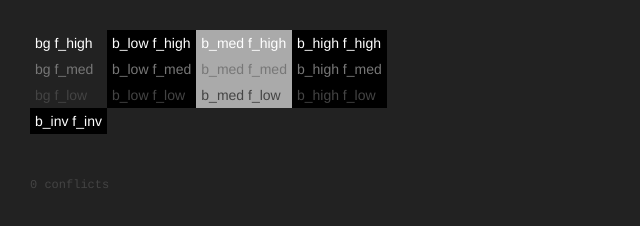
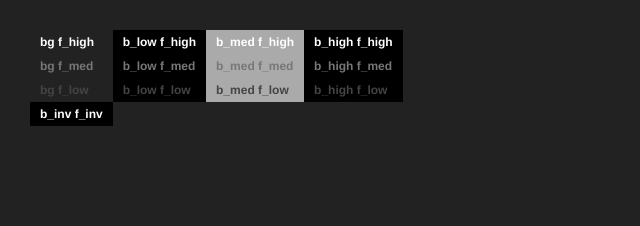
Before and after one commit to hundredrabbits/Themes, a plain HTML site: page benchmark/index.html in a window 1280 px wide. Shown: the whole page, without its empty margins (0-640 px from the left). Drawn offline with Linux system fonts and the light colour scheme.

Commit message:
Migrated marble

```diff
--- a/benchmark/index.html
+++ b/benchmark/index.html
@@ -41,7 +41,7 @@
           html += `<b>f_inv</b> b_inv <i>${theme.active.f_inv}</i>\n`
           count += 1
         }
-        el.innerHTML = html+`\n<i>${count} conflicts</i>`;
+        el.innerHTML = count > 0 ? html+`\n<i>${count} conflicts</i>` : '';
       }
     </script>
   </body>
--- a/benchmark/links/main.css
+++ b/benchmark/links/main.css
@@ -1,7 +1,6 @@
 body { font-size:14px; font-family: 'Helvetica Neue', Helvetica, Arial, sans-serif; padding:30px; transition: background-color 500ms;}
 table { margin-bottom:30px; }
-table tr th { padding:5px; text-align: left; font-weight: bold; }
-table tr td { padding:5px; transition: background-color 250ms, color 250ms; }
+table tr td { padding:5px 10px; transition: background-color 250ms, color 250ms; font-weight: bold; font-size:12px; }
 
-#print { font-family: courier; font-size:12px; }
+#print { font-family: courier; font-size:12px; padding:5px 10px; }
 #print b { font-weight: bold }
```
Also changed, not shown: themes/TODO/marble.svg (deleted), themes/TODO/snow.svg (deleted), themes/TODO/tape.svg (deleted), themes/marble.svg (added), themes/snow.svg (added), themes/tape.svg (added).
